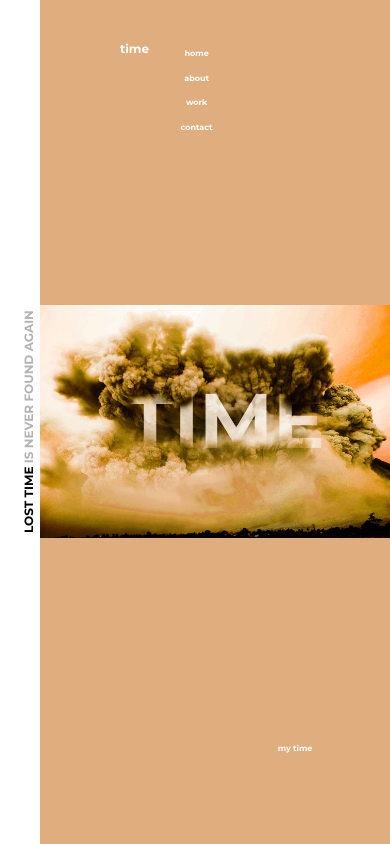
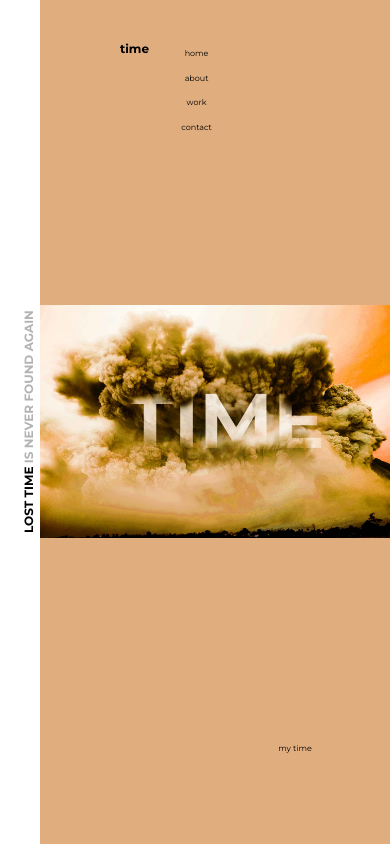
Before and after one commit to kister1/kister1.github.io, a plain HTML site: page index.html in a window 390 px wide. Drawn offline with Linux system fonts and the light colour scheme.

Commit message:
Revert "Update css/media.css"
This reverts commit d360608dd527f8905c88e6583d394b0d912269ac.

```diff
--- a/css/media.css
+++ b/css/media.css
@@ -27,13 +27,11 @@
 @media screen and (max-width: 768px) {
 	.btn {
 		font-size: 12px;
-		font-weight: 700;
-		color: #fff;
+		font-weight: 400;
 	}
 	.offer__menu_text {
 		font-size: 20px;
 		font-weight: 700;
-		color: #fff;
 	}
 	.offer__get {
 		font-size: 16px;
@@ -43,13 +41,11 @@
 @media screen and (max-width: 480px) {
 	.btn {
 		font-size: 8px;
-		font-weight: 700;
-		color: #fff;
+		font-weight: 400;
 	}
 	.offer__menu_text {
 		font-size: 12px;
 		font-weight: 700;
-		color: #fff;
 	}
 	.offer__get {
 		font-size: 12px;
```
